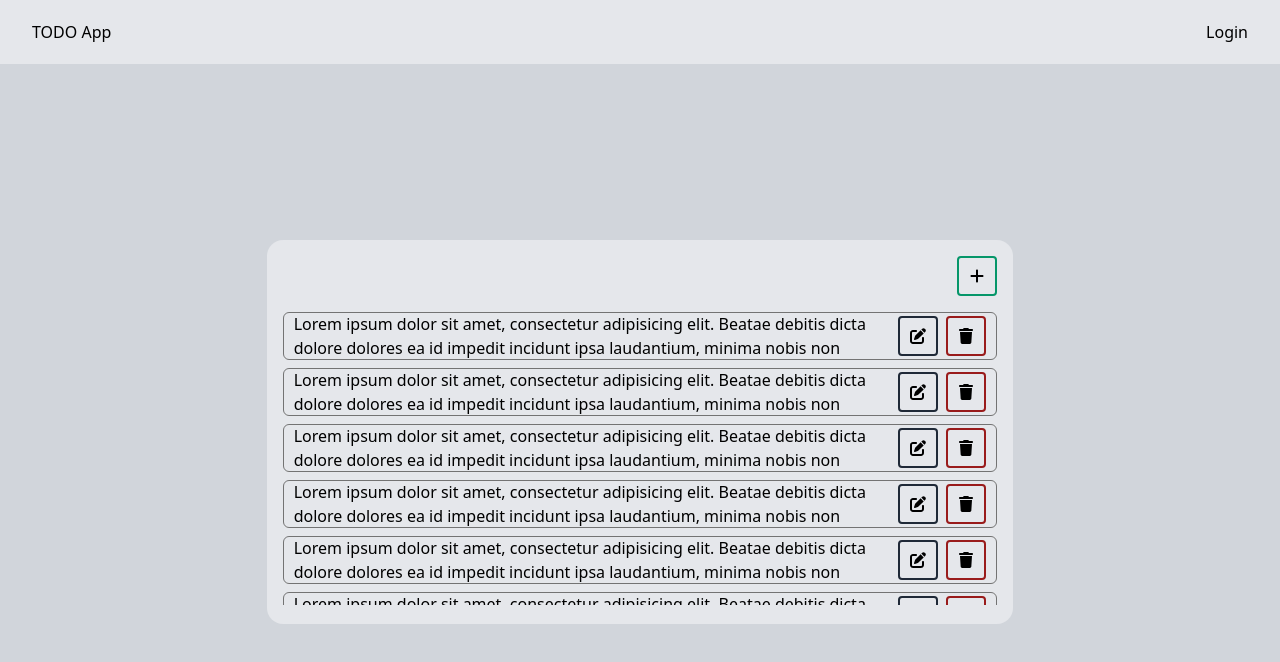
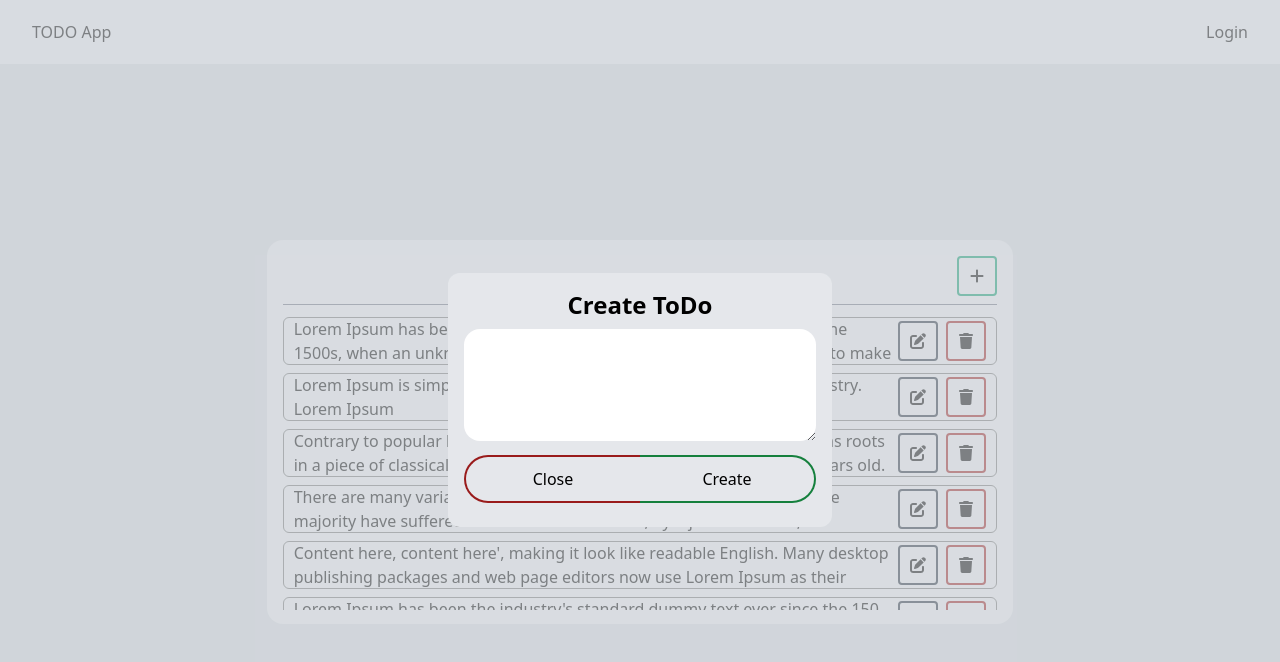
Before and after one commit to emrekrn/todo-redux-tailwind, a React (Vite) app: page / in a window 1280 px wide. Both pictures are taken after a click on the button 977 px from the left and 276 px from the top of the page. Shown: the top 662 px of the page. Built offline with nearby package versions, Linux system fonts and the light colour scheme.

Commit message:
Creating new todo and deleting an existing todo have been implemented.

```diff
--- a/src/components/Todo.jsx
+++ b/src/components/Todo.jsx
@@ -1,21 +1,17 @@
 import { FontAwesomeIcon } from '@fortawesome/react-fontawesome';
 import { faPenToSquare, faTrash } from '@fortawesome/free-solid-svg-icons';
-export default function Todo() {
+export default function Todo({ id, todoText, status, handleDelete }) {
 	return (
 		<div className='mb-2 flex h-12 items-center justify-between rounded-md border border-neutral-500 px-2.5'>
-			<div className='h-12 overflow-hidden'>
-				Lorem ipsum dolor sit amet, consectetur adipisicing elit. Beatae debitis
-				dicta dolore dolores ea id impedit incidunt ipsa laudantium, minima
-				nobis non obcaecati odit optio pariatur perspiciatis provident, quia
-				quibusdam quo soluta voluptas voluptatem voluptatibus voluptatum!
-				Accusantium magni ratione totam. Cupiditate delectus dolor impedit,
-				inventore ipsa modi molestiae nemo numquam!
-			</div>
+			<div className='h-12 overflow-hidden'>{todoText}</div>
 			<div className='flex gap-2'>
 				<button className='ml-auto aspect-square h-10 rounded border-2 border-gray-800 duration-100 ease-linear hover:bg-gray-800 hover:text-white'>
 					<FontAwesomeIcon icon={faPenToSquare} />
 				</button>
-				<button className='ml-auto aspect-square h-10 rounded border-2 border-red-800 duration-100 ease-linear hover:bg-red-800 hover:text-white'>
+				<button
+					className='ml-auto aspect-square h-10 rounded border-2 border-red-800 duration-100 ease-linear hover:bg-red-800 hover:text-white'
+					onClick={() => handleDelete(id)}
+				>
 					<FontAwesomeIcon icon={faTrash} />
 				</button>
 			</div>
--- a/src/components/TodoField.jsx
+++ b/src/components/TodoField.jsx
@@ -1,26 +1,63 @@
 import Todo from './Todo.jsx';
 import { faPlus } from '@fortawesome/free-solid-svg-icons';
 import { FontAwesomeIcon } from '@fortawesome/react-fontawesome';
+import { useState } from 'react';
+import todosData from '../utils/TodosState.js';
+import CreateModal from './ui/CreateModal.jsx';
+import uniqid from 'uniqid';
 
 export default function TodoField() {
+	const [todos, setTodos] = useState(todosData);
+	const [showCreateModal, setShowCreateModal] = useState(false);
+
+	const handleShowModal = () => {
+		setShowCreateModal((prev) => !prev);
+	};
+
+	const handleCreateTodo = (todoText) => {
+		setTodos((prev) => [
+			...prev,
+			{
+				id: uniqid(),
+				todoText,
+				status: 'not started',
+			},
+		]);
+		handleShowModal();
+	};
+
+	const handleDelete = (id) => {
+		console.log(id);
+		setTodos((prev) => prev.filter((todo) => todo.id !== id));
+	};
+
+	const todoElements = todos.map((todo) => (
+		<Todo
+			key={todo.id}
+			id={todo.id}
+			todoText={todo.todoText}
+			status={todo.status}
+			handleDelete={handleDelete}
+		/>
+	));
+
 	return (
 		<div className='m-auto h-96 w-7/12 self-center rounded-2xl bg-gray-200 p-4'>
-			<div className='mb-4 flex'>
-				<button className='ml-auto aspect-square h-10 rounded border-2 border-emerald-600 duration-100 ease-linear hover:bg-emerald-600 hover:text-white'>
+			{showCreateModal && (
+				<CreateModal
+					handleShowModal={handleShowModal}
+					handleCreateTodo={handleCreateTodo}
+				/>
+			)}
+			<div className='mb-3 flex border-b border-b-gray-500 pb-2'>
+				<button
+					className='ml-auto aspect-square h-10 rounded border-2 border-emerald-600 duration-100 ease-linear hover:bg-emerald-600 hover:text-white'
+					onClick={handleShowModal}
+				>
 					<FontAwesomeIcon icon={faPlus} />
 				</button>
 			</div>
-			<div className='h-5/6 overflow-scroll'>
-				<Todo />
-				<Todo />
-				<Todo />
-				<Todo />
-				<Todo />
-				<Todo />
-				<Todo />
-				<Todo />
-				<Todo />
-			</div>
+			<div className='h-5/6 overflow-scroll'>{todoElements}</div>
 		</div>
 	);
 }
--- a/src/components/ui/CreateModal.jsx
+++ b/src/components/ui/CreateModal.jsx
@@ -1,15 +1,29 @@
-export default function CreateModal() {
+import { useState } from 'react';
+
+export default function CreateModal({ handleShowModal, handleCreateTodo }) {
+	const [todoText, setTodoText] = useState('');
+
 	return (
 		<div className='absolute left-0 top-0 flex h-screen w-screen items-center justify-center bg-gray-300 bg-opacity-60'>
-			<div className='flex h-1/5 w-2/5 flex-col items-center justify-between rounded-xl bg-gray-200 p-4'>
+			<div className='flex w-2/5 max-w-96  flex-col items-center justify-between rounded-xl bg-gray-200 p-4'>
 				<h2 className='text-2xl font-bold'>Create ToDo</h2>
 				<div className='w-full'>
-					<textarea className='mt-2 h-28 w-full rounded-2xl p-2' />
+					<textarea
+						className='mt-2 h-28 w-full rounded-2xl p-2'
+						value={todoText}
+						onChange={(e) => setTodoText(e.target.value)}
+					/>
 					<div className='my-2 flex h-12'>
-						<button className='w-full rounded-l-3xl border-2 border-r-0 border-red-800 border-r-black duration-100 ease-linear hover:bg-red-800 hover:text-white'>
+						<button
+							className='w-full rounded-l-3xl border-2 border-r-0 border-red-800 border-r-black duration-100 ease-linear hover:bg-red-800 hover:text-white'
+							onClick={handleShowModal}
+						>
 							Close
 						</button>
-						<button className='w-full rounded-r-3xl border-2 border-l-0 border-green-700 border-l-black duration-100 ease-linear hover:bg-green-700 hover:text-white'>
+						<button
+							className='w-full rounded-r-3xl border-2 border-l-0 border-green-700 border-l-black duration-100 ease-linear hover:bg-green-700 hover:text-white'
+							onClick={() => handleCreateTodo(todoText)}
+						>
 							Create
 						</button>
 					</div>
```
